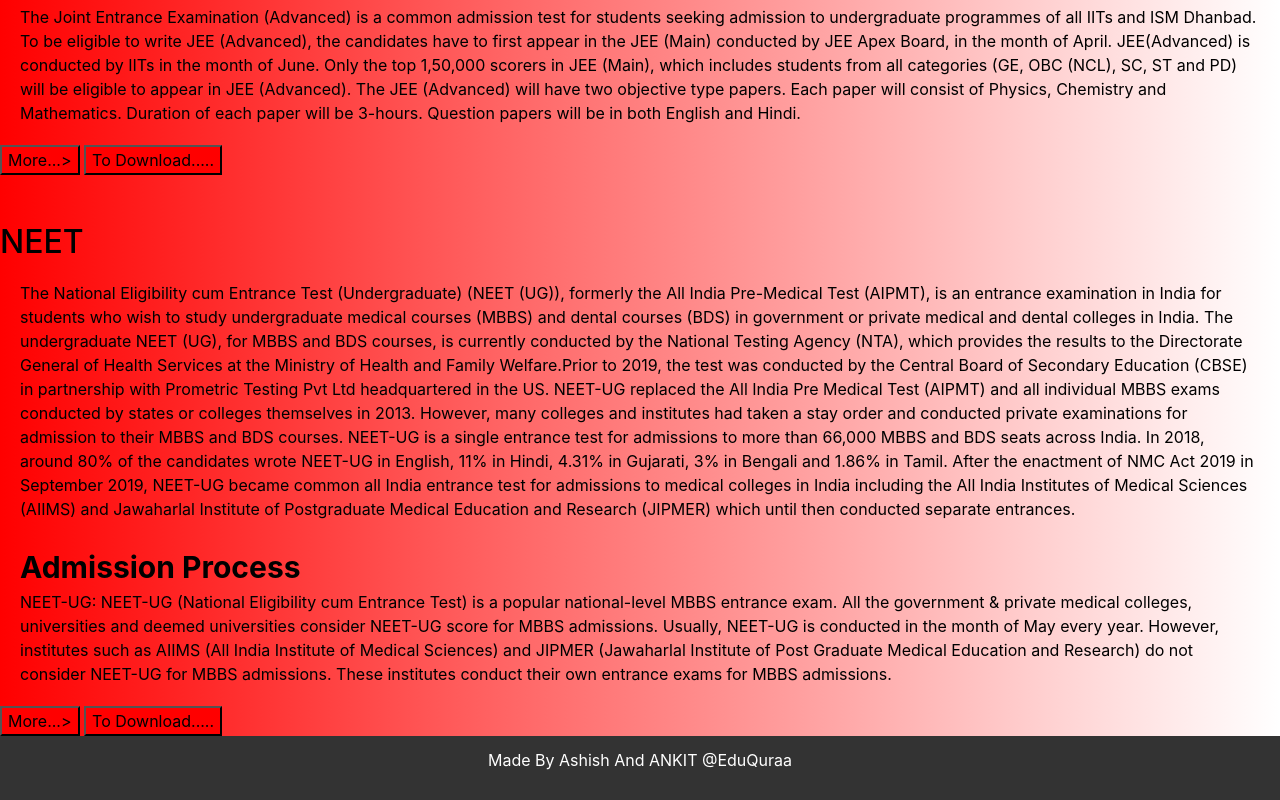
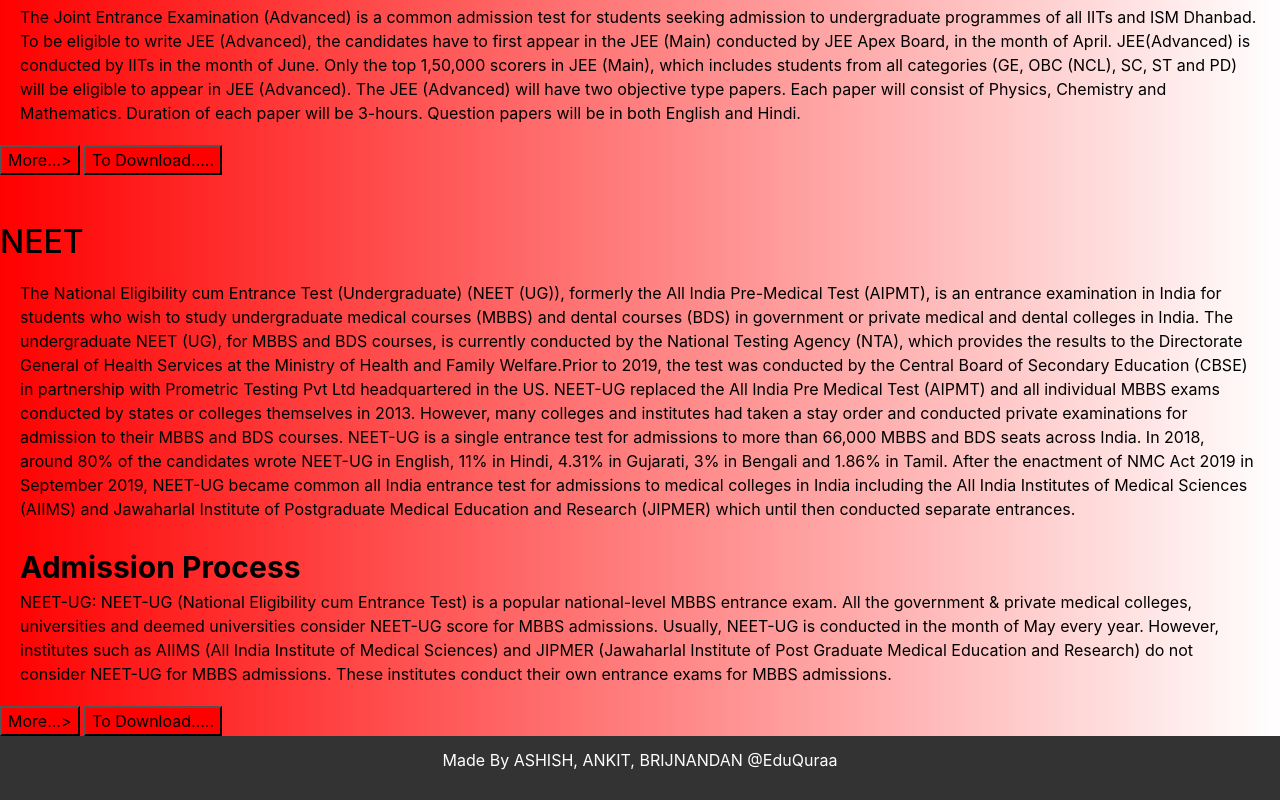
Before and after one commit to Ashish0529/EduQuraa, a plain HTML site: page 3.Courses.html in a window 1280 px wide. Shown: the part 1687-2487 px from the top of the page. Drawn offline with nearby package versions, Linux system fonts and the light colour scheme.

Commit message:
Update 3.Courses.html

```diff
--- a/3.Courses.html
+++ b/3.Courses.html
@@ -122,7 +122,7 @@ NEET-UG is a single entrance test for admissions to more than 66,000 MBBS and BD
     </body>
     <section id="footer">
         <div class="container">
-            <p> Made By Ashish And ANKIT @EduQuraa</p>
+            <p> Made By ASHISH, ANKIT, BRIJNANDAN @EduQuraa</p>
         </div>
      </section>
 </html>
```
